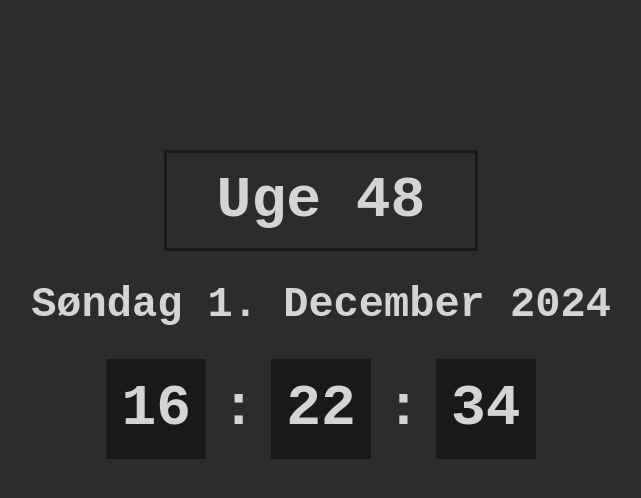
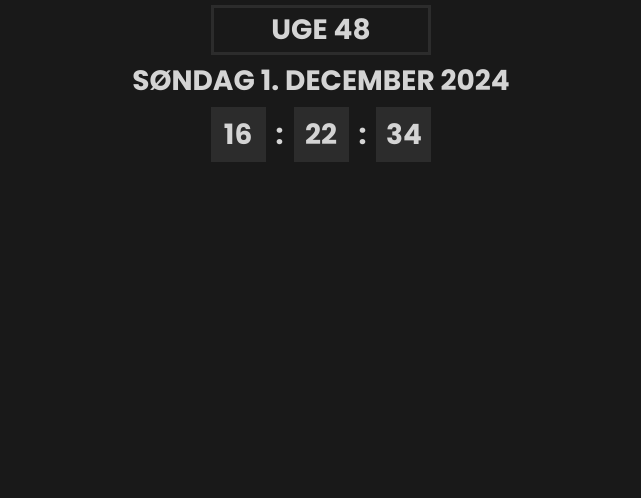
Before and after one commit to olivianorup/notion_clock_simple, a plain HTML site: page index.html in a window 1280 px wide. Shown: the whole page, without its empty margins (319-960 px from the left). Drawn offline with Linux system fonts and the light colour scheme.

Commit message:
Add files via upload

```diff
--- a/script.js
+++ b/script.js
@@ -47,7 +47,7 @@ function clock(){
     minutes = updateTime(minutes);
     seconds = updateTime(seconds);
 
-    document.getElementById("clock").innerHTML = "<span>"+hours+"</span>" + "<spacer>"+":"+"</spacer>" + "<span>"+minutes+"</span>" + "<spacer>"+":"+"</spacer>" + "<span>"+seconds+"</span>";
+    document.getElementById("clock").innerHTML = "<span>"+hours+"</span>" + ":" + "<span>"+minutes+"</span>" + ":" + "<span>"+seconds+"</span>";
 
 
     var time = setTimeout(function(){
--- a/style.css
+++ b/style.css
@@ -1,3 +1,5 @@
+@import url('https://fonts.googleapis.com/css?family=Poppins:200,300,400,500,600,700,800,900&display=swap');
+
 * {
     margin: 0;
     padding: 0;
@@ -5,43 +7,48 @@
 }
 
 body {
-    font-family: 'Courier New', Courier, monospace;
-    background-color: #2c2c2c;
+    font-family: 'Poppins', monospace, 'Courier New', Courier;
+    background-color: #191919;
+    margin-top: 5px;
+    margin-bottom: 5px;
 }
 
 .wrap {
     text-align: center;
-    padding: 150px 0 0;
 }
 
 h1 {
-    font-size: 58px;
-    margin-bottom: 15px;
+    font-size: 28px;
 }
 
 #week {
     display: inline-block;
-    padding: 15px 50px;
-    border: 3px solid #191919;
-    margin-bottom: 30px;
+    padding: 1px 57px;
+    border: 3px solid #2c2c2c;
+    margin-bottom: 5px;
     color: #d4d4d4;
+    text-transform: uppercase;
 }
 
 #date {
     display: inline-block;
-    font-size: 42px;
-    margin-bottom: 30px;
+    color: #d4d4d4;
+    text-transform: uppercase;
+    margin-bottom: 5px;
+}
+
+#clock {
     color: #d4d4d4;
 }
 
 #clock span {
     display: inline-block;
-    width: 100px;
-    height: 100px;
-    line-height: 100px;
-    background-color: #191919;
+    width: 55px;
+    height: 55px;
+    line-height: 55px;
+    background-color: #2c2c2c;
     color: #d4d4d4;
-    margin: 0 15px;
+    margin: 0 10px;
 }
 
 #clock spacer {
```
